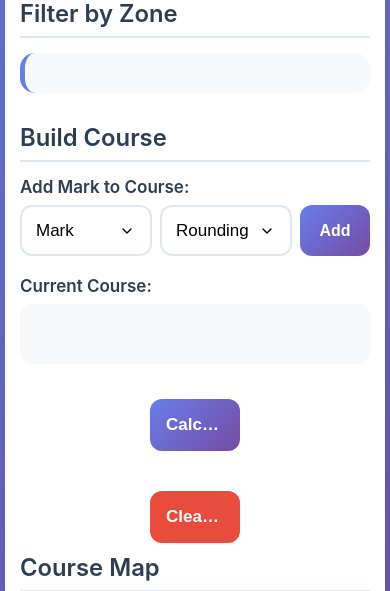
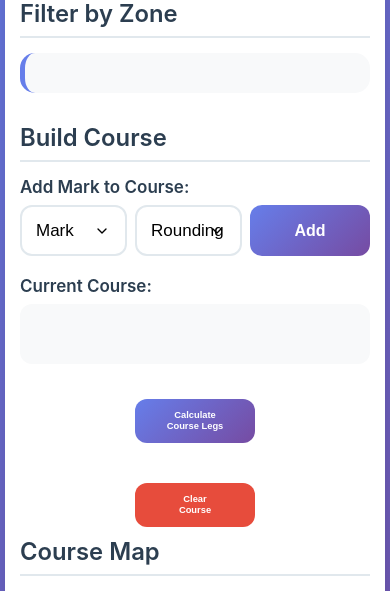
Before and after one commit to shaunnorris/solent-marks-calculator, a Flask app: template templates/index.html in a window 390 px wide. Shown: the part 185-776 px from the top of the page. Run offline with Flask 3, Linux system fonts and the light colour scheme; the template is opened without the code that fills it, so the values that code supplies are empty.

Commit message:
templates fixed

```diff
--- a/templates/index.html
+++ b/templates/index.html
@@ -610,6 +610,66 @@
             -moz-user-select: none;
             -ms-user-select: none;
             user-select: none;
+        }
+
+        @media (max-width: 600px) {
+            .course-table-wrapper {
+                width: 100%;
+            }
+            .course-table {
+                width: 100%;
+                font-size: 0.7em;
+            }
+            .course-table th {
+                font-size: 0.7em;
+                padding: 2px 1px;
+                word-break: break-word;
+                white-space: normal;
+            }
+            .course-table td {
+                padding: 2px 1px;
+                word-break: break-word;
+                white-space: normal;
+            }
+            .course-table th:first-child, .course-table td:first-child {
+                padding: 2px 1px;
+                min-width: 20px;
+                max-width: 25px;
+                width: 25px;
+            }
+            .course-table .course-lozenge {
+                font-size: 0.4em;
+                padding: 1px 2px;
+                min-width: 0;
+                max-width: 60px;
+                white-space: normal;
+            }
+            .course-table th:nth-child(2), .course-table td:nth-child(2),
+            .course-table th:nth-child(3), .course-table td:nth-child(3) {
+                max-width: 80px;
+                width: 80px;
+            }
+            .course-table th:nth-child(4), .course-table td:nth-child(4),
+            .course-table th:nth-child(5), .course-table td:nth-child(5) {
+                max-width: 60px;
+                width: 60px;
+            }
+
+            /* Mobile button styling */
+            button {
+                font-size: 0.7em;
+                padding: 6px 8px;
+            }
+            .btn-primary, .btn-secondary, .btn-danger {
+                font-size: 0.55em;
+                padding: 8px 6px;
+                line-height: 1.2;
+                white-space: pre-line;
+                height: auto;
+                min-height: 44px;
+                min-width: 120px !important;
+                width: 30vw !important;
+            }
         }
     </style>
 </head>
@@ -676,7 +736,7 @@
                 </div>
                 <!-- Calculate button directly under course list, not in flex row -->
                 <div style="margin: 16px auto 0 auto; text-align: center;">
-                    <button type="button" class="btn btn-primary" id="calculateCourseBtn" style="width: 20vw; max-width: 200px; min-width: 90px;">Calculate Course Legs</button>
+                    <button type="button" class="btn btn-primary" id="calculateCourseBtn" style="width: 20vw; max-width: 200px; min-width: 90px;">Calculate<br>Course Legs</button>
                 </div>
 
                 <!-- Remove Clear Course button from here -->
@@ -689,6 +749,7 @@
 
             <div class="result" id="courseResult">
                 <h3>Course Legs</h3>
+                <div class="course-table-wrapper">
                     <table class="course-table">
                         <thead>
                             <tr>
@@ -702,12 +763,13 @@
                         <tbody id="courseLegsTableBody"></tbody>
                     </table>
                 </div>
+            </div>
 
             <div class="error" id="courseError" style="display: none;"></div>
 
             <!-- Clear Course button: after results section -->
             <div style="margin: 24px auto 0 auto; text-align: center;">
-                <button type="button" class="btn btn-danger" id="clearCourseBtn" style="width: 20vw; max-width: 200px; min-width: 90px;">Clear Course</button>
+                <button type="button" class="btn btn-danger" id="clearCourseBtn" style="width: 20vw; max-width: 200px; min-width: 90px;">Clear<br>Course</button>
             </div>
 
             <!-- Map Section -->
@@ -890,6 +952,10 @@
                 rounding: rounding
             });
             renderCourseList();
+
+            // Reset dropdowns to default values
+            courseMarkSelect.value = '';
+            roundingSelect.value = '';
         });
 
         clearCourseBtn.addEventListener('click', function() {
```
Lines whose indentation alone changed are shown as unchanged.
